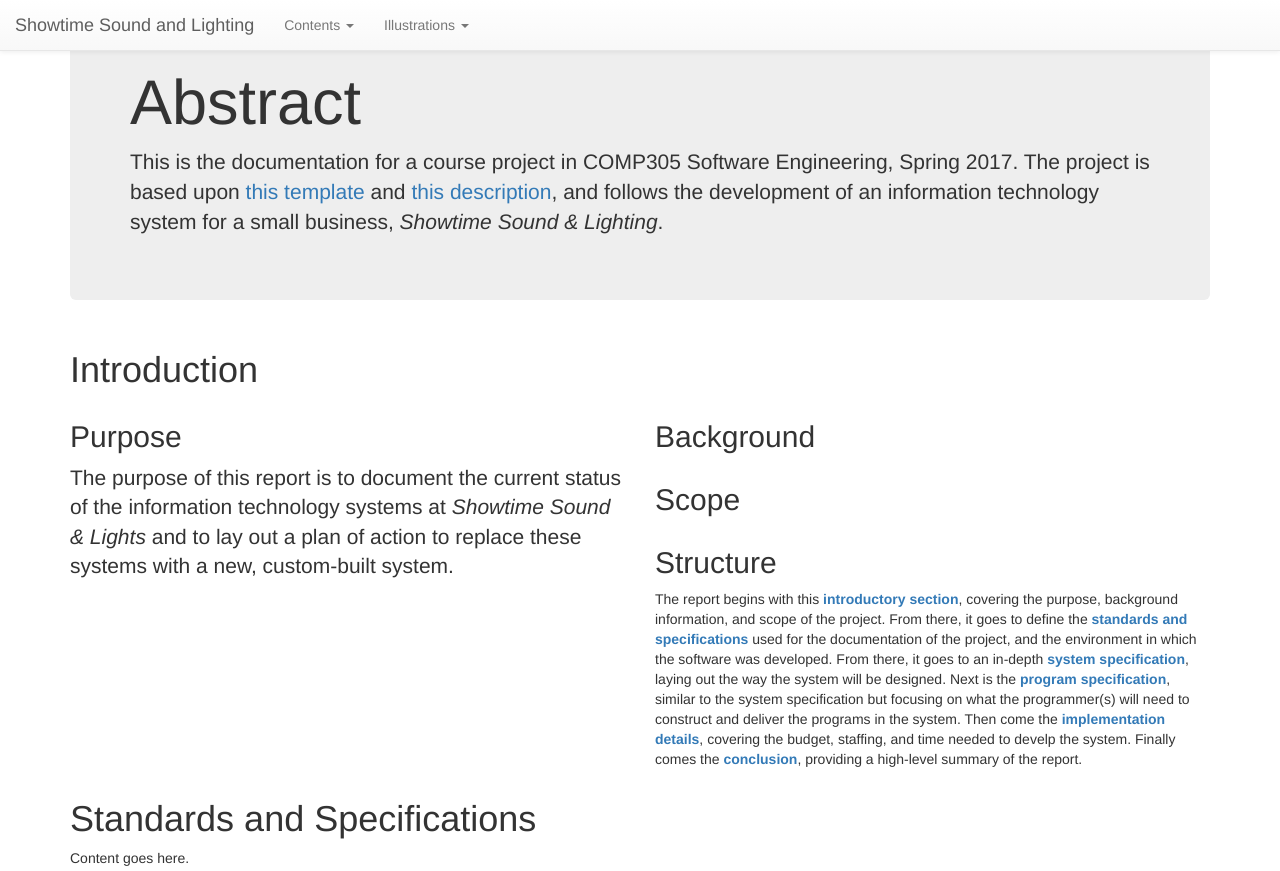
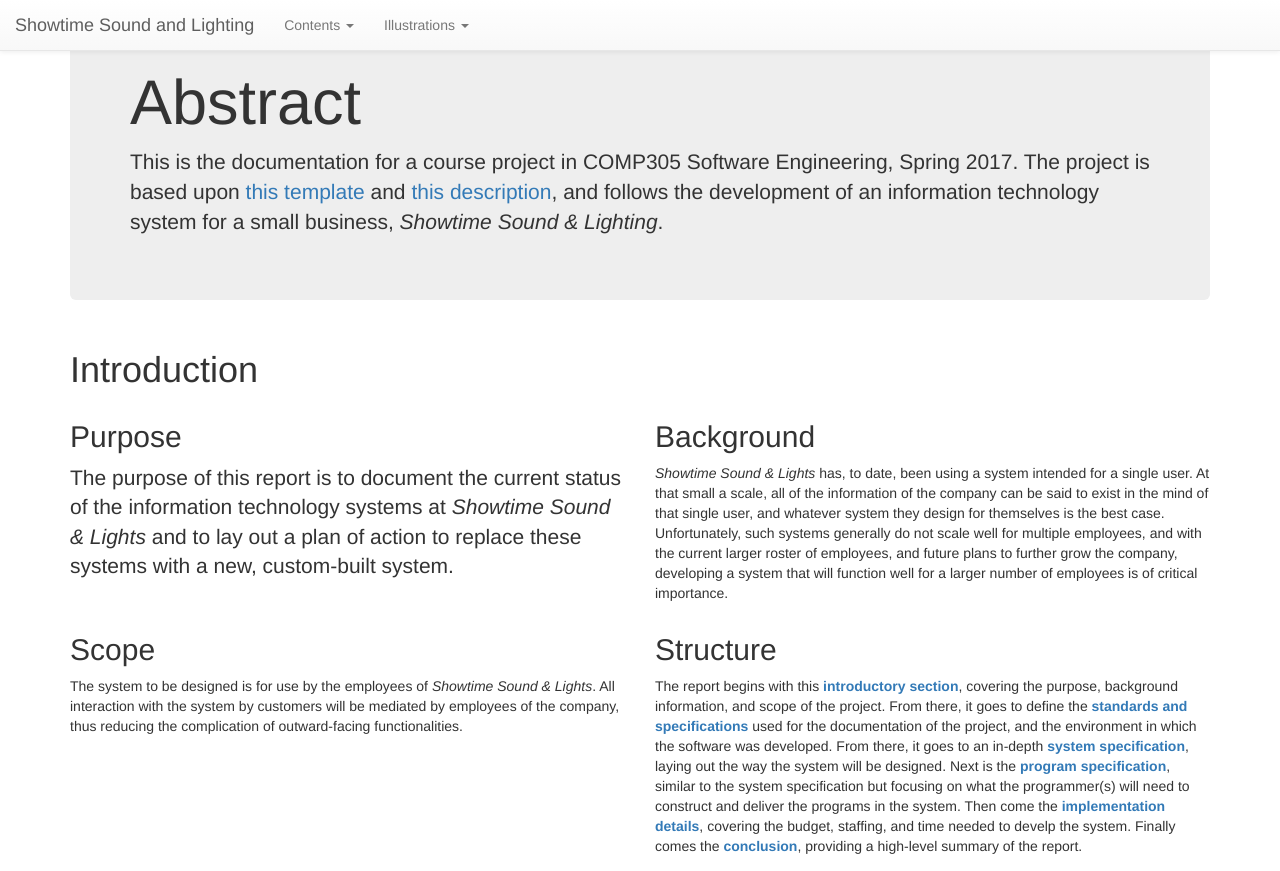
Before and after one commit to grey280/COMP305-project, a plain HTML site: page docs/index.html in a window 1280 px wide. Shown: the top 871 px of the page. Drawn offline with nearby package versions, Linux system fonts and the light colour scheme.

Commit message:
Finish Introduction sections

```diff
--- a/docs/index.html
+++ b/docs/index.html
@@ -68,9 +68,11 @@
 		</div>
 		<div class="col-md-6">
 			<h2>Background</h2>
+			<p><em>Showtime Sound &amp; Lights</em> has, to date, been using a system intended for a single user. At that small a scale, all of the information of the company can be said to exist in the mind of that single user, and whatever system they design for themselves is the best case. Unfortunately, such systems generally do not scale well for multiple employees, and with the current larger roster of employees, and future plans to further grow the company, developing a system that will function well for a larger number of employees is of critical importance.</p>
 		</div>
 		<div class="col-md-6">
 			<h2>Scope</h2>
+			<p>The system to be designed is for use by the employees of <em>Showtime Sound &amp; Lights</em>. All interaction with the system by customers will be mediated by employees of the company, thus reducing the complication of outward-facing functionalities.</p>
 		</div>
 		<div class="col-md-6">
 			<h2>Structure</h2>
```
